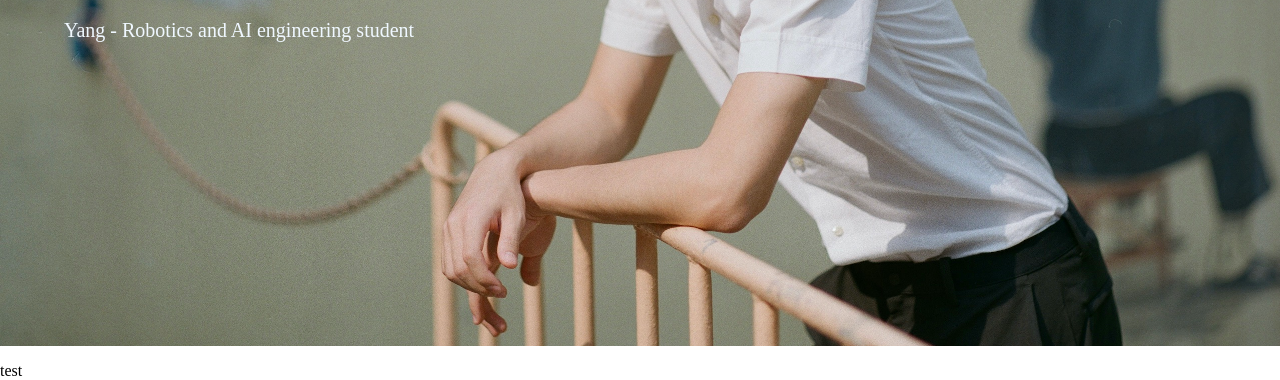
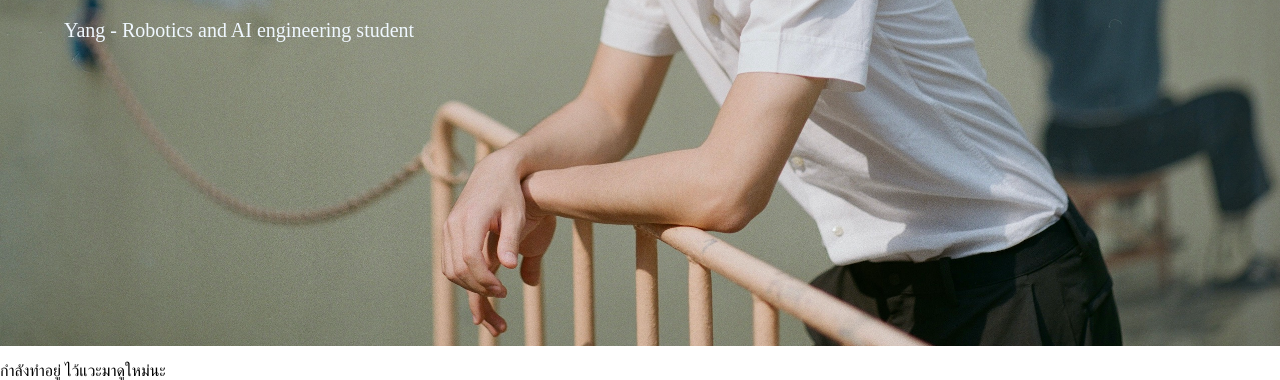
Before and after one commit to kyrieyang23/me, a plain HTML site: page index.html in a window 1280 px wide. Shown: the part 454-834 px from the top of the page. Drawn offline with Linux system fonts and the light colour scheme.

Commit message:
comming soon

```diff
--- a/index.html
+++ b/index.html
@@ -50,6 +50,6 @@
                 </div>
             </div>
         </div>
-        <p>test</p>
+        <p>กำลังทำอยู่ ไว้แวะมาดูใหม่นะ</p>
     </body>
 </html>
```
